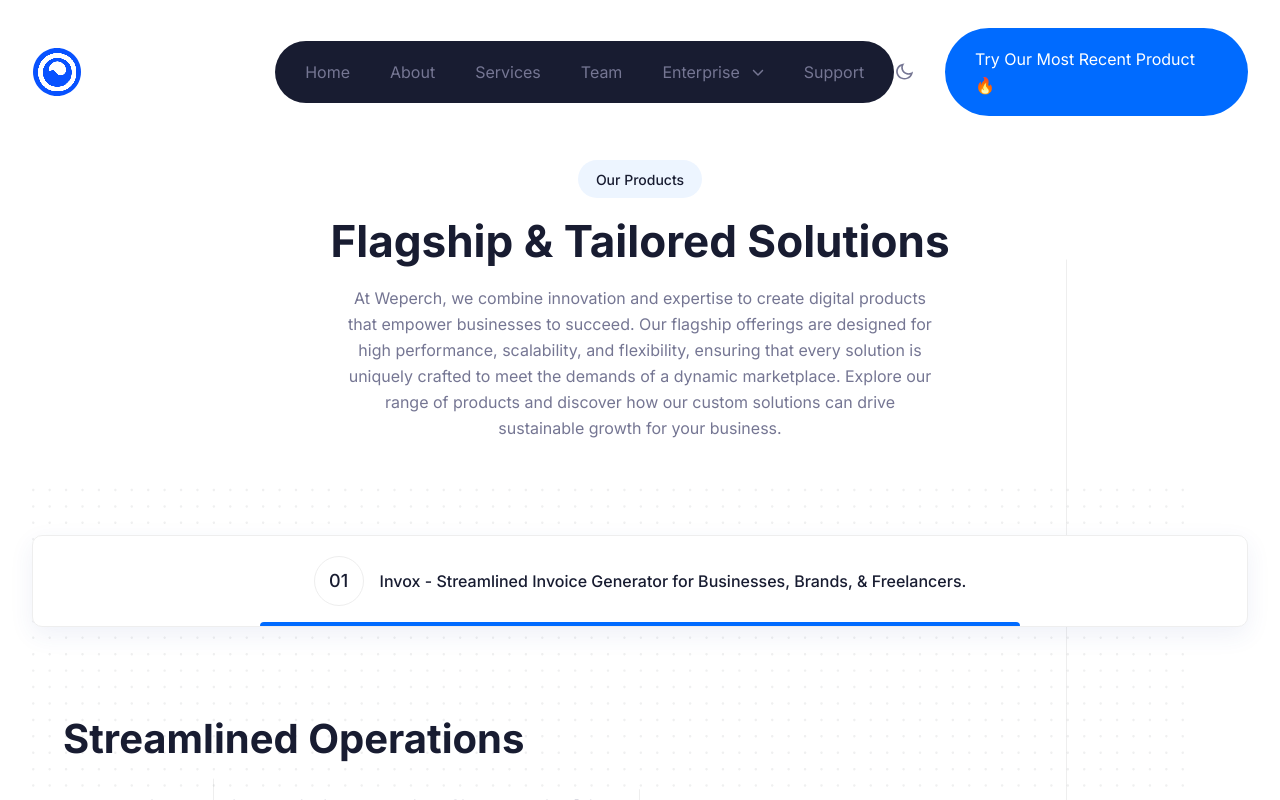
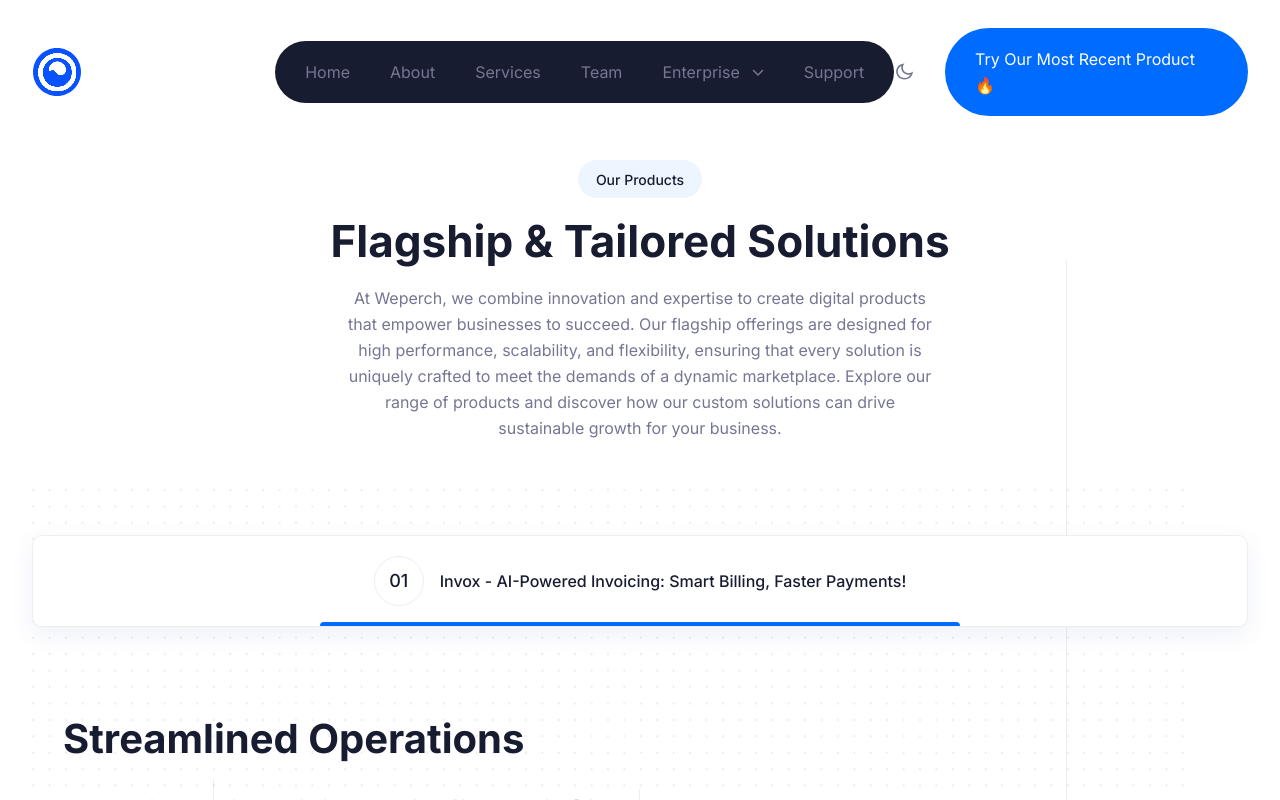
Before and after one commit to michaellfunso/weperch_technologies_limited, a Next.js app: page /products in a window 1280 px wide. Shown: the top 800 px of the page. Built offline with nearby package versions, Linux system fonts and the light colour scheme.

Commit message:
Added text

```diff
--- a/components/ProductsTab/index.tsx
+++ b/components/ProductsTab/index.tsx
@@ -81,7 +81,7 @@
               </div>
               <div className="md:w-3/5 lg:w-auto">
                 <button className="text-sm font-medium text-black dark:text-white xl:text-regular">
-                  Invox - Streamlined Invoice Generator for Businesses, Brands, & Freelancers.
+                  Invox - AI-Powered Invoicing: Smart Billing, Faster Payments!
                 </button>
               </div>
             </div>
```
